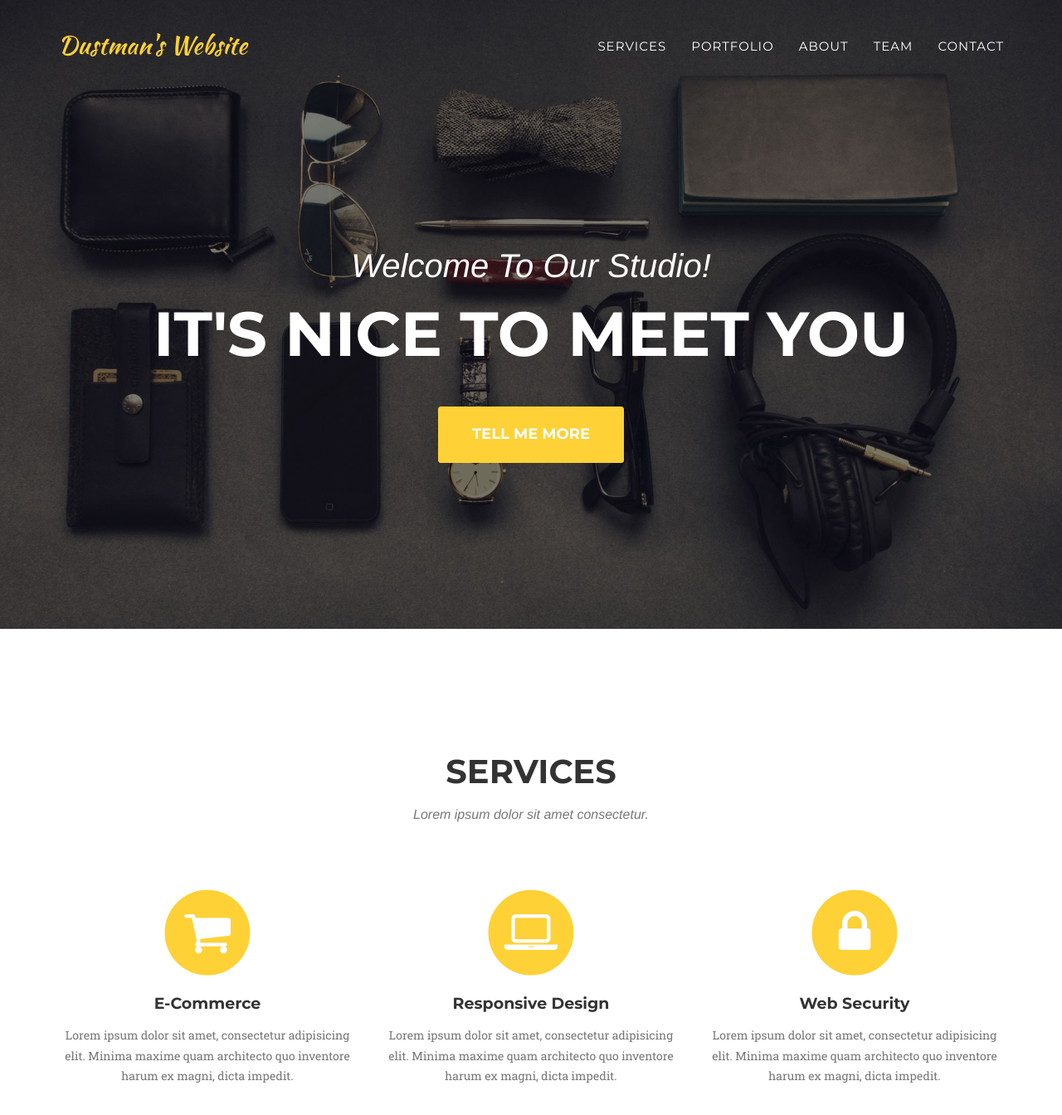
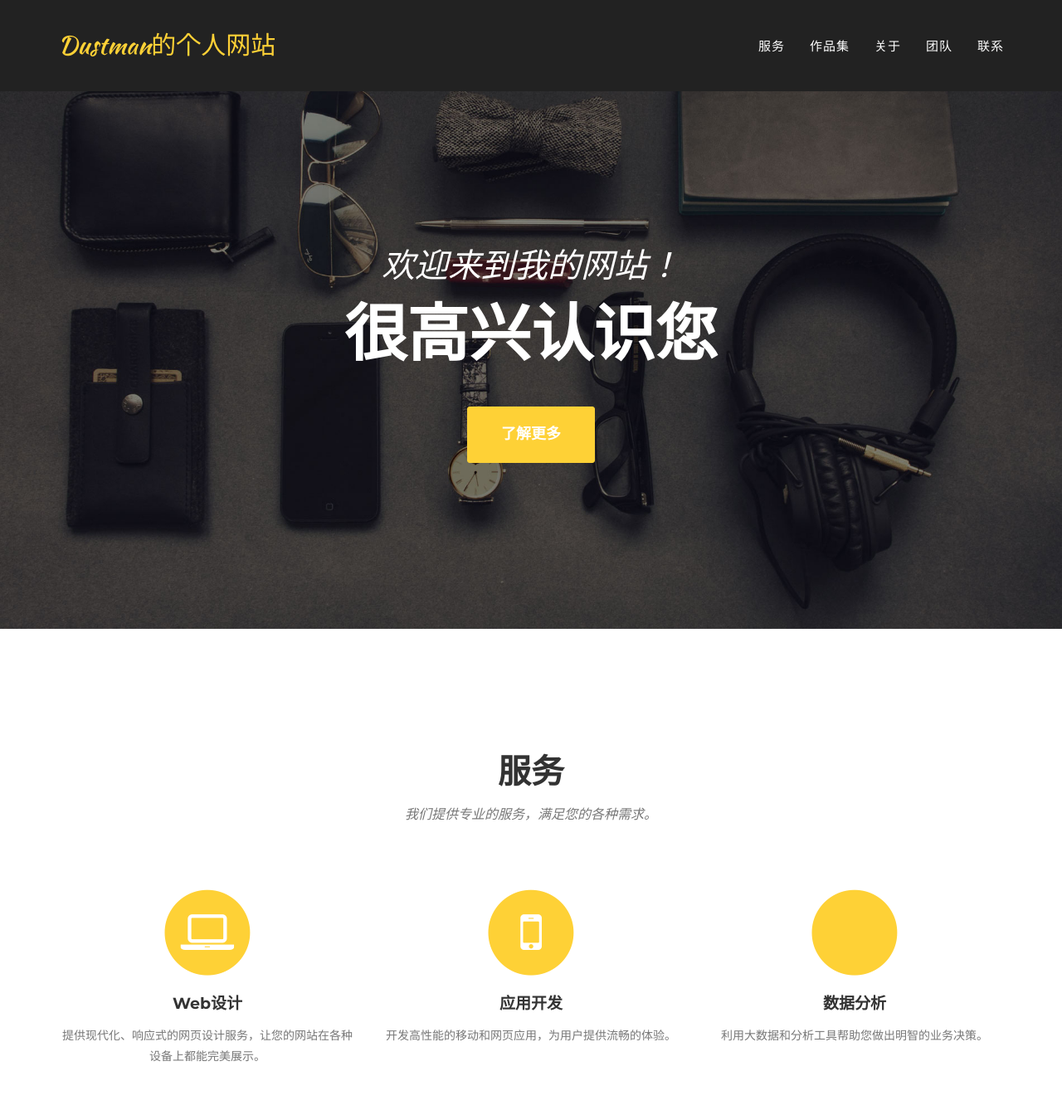
Before and after one commit to dustman2817/dustman.me-website, a Jekyll site: the page built from index.html, in a window 1280 px wide and 1400 px high. Shown: the top 1344 px of the window at 83% size. Built offline with Jekyll 4.4.1, drawn with Linux system fonts in a browser that asks for light colours; some web fonts are replaced; some of the changed text lies outside the part shown.

Commit message:
增加网站中文支持

```diff
--- a/_config.yml
+++ b/_config.yml
@@ -2,15 +2,28 @@ url: https://www.dustman.me
 baseurl: ""
 
 # Site settings
-title: Dustman's Website
+title: "Dustman的个人网站"
+title_en: "Dustman's Website"
 email: your-email@domain.com
-description: "Personal website of Dustman showcasing projects and skills."
+description: "个人网站，展示Dustman的项目和技能。"
+description_en: "Personal website of Dustman showcasing projects and skills."
+lang: "zh-CN"  # 默认语言为中文
+
+# 导航菜单
+nav:
+  home: "首页"
+  services: "服务"
+  portfolio: "作品集"
+  about: "关于"
+  team: "团队"
+  contact: "联系"
 
 # Team names, titles and social links
 people:
-- name: Dustman
+- name: "Dustman"
   pic: 1
-  position: Developer
+  position: "开发者"
+  position_en: "Developer"
   social:
     - title: github
       url: https://github.com/dustman2817
@@ -22,8 +35,37 @@ social:
 
 # Postal address (add as many lines as necessary)
 address:
-  - line: Your Address Line 1
-  - line: Your Address Line 2
+  - line: "您的地址第1行"
+  - line: "您的地址第2行"
+
+# Services section
+services:
+  - title: "Web设计"
+    title_en: "Web Design"
+    desc: "提供现代化、响应式的网页设计服务，让您的网站在各种设备上都能完美展示。"
+    desc_en: "Modern and responsive web design services that look perfect on any device."
+    icon: laptop
+
+  - title: "应用开发"
+    title_en: "App Development"
+    desc: "开发高性能的移动和网页应用，为用户提供流畅的体验。"
+    desc_en: "High-performance mobile and web applications with a seamless user experience."
+    icon: mobile
+
+  - title: "数据分析"
+    title_en: "Data Analytics"
+    desc: "利用大数据和分析工具帮助您做出明智的业务决策。"
+    desc_en: "Make informed business decisions with our big data and analytics tools."
+    icon: chart-area
+
+# Contact section
+contact:
+  title: "联系我们"
+  title_en: "Contact Us"
+  text: "如有任何问题或合作意向，请随时联系我们！"
+  text_en: "Please contact us for any questions or collaboration opportunities."
+  button_text: "发送消息"
+  button_text_en: "Send Message"
 
 # Build settings
 markdown: kramdown
--- a/_includes/head.html
+++ b/_includes/head.html
@@ -5,7 +5,7 @@
     <meta name="viewport" content="width=device-width">
     <meta name="description" content="{{ site.description }}">
     <link rel="canonical" href="{{ page.url | replace:'index.html','' | prepend: site.baseurl | prepend: site.url }}">
-
+    <meta name="language" content="{% if page.lang %}{{ page.lang }}{% else %}{{ site.lang }}{% endif %}">
 
     <!-- Custom CSS & Bootstrap Core CSS - Uses Bootswatch Flatly Theme: http://bootswatch.com/flatly/ -->
     <link rel="stylesheet" href="{{ "/style.css" | prepend: site.baseurl }}">
@@ -17,6 +17,9 @@
     <link href="https://fonts.googleapis.com/css?family=Lato:400,700,400italic,700italic" rel="stylesheet" type="text/css">
     <link href='https://fonts.googleapis.com/css?family=Droid+Serif:400,700,400italic,700italic' rel='stylesheet' type='text/css'>
     <link href='https://fonts.googleapis.com/css?family=Roboto+Slab:400,100,300,700' rel='stylesheet' type='text/css'>
+    <!-- 中文字体支持 -->
+    <link href="https://fonts.googleapis.com/css2?family=Noto+Sans+SC:wght@300;400;500;700&display=swap" rel="stylesheet">
+    <link href="https://fonts.googleapis.com/css2?family=Noto+Serif+SC:wght@400;700&display=swap" rel="stylesheet">
 
     <!-- HTML5 Shim and Respond.js IE8 support of HTML5 elements and media queries -->
     <!-- WARNING: Respond.js doesn't work if you view the page via file:// -->
--- a/_includes/header.html
+++ b/_includes/header.html
@@ -19,19 +19,19 @@
                         <a href="#page-top"></a>
                     </li>
                     <li>
-                        <a class="page-scroll" href="#services">Services</a>
+                        <a class="page-scroll" href="#services">{{ site.nav.services }}</a>
                     </li>
                     <li>
-                        <a class="page-scroll" href="#portfolio">Portfolio</a>
+                        <a class="page-scroll" href="#portfolio">{{ site.nav.portfolio }}</a>
                     </li>
                     <li>
-                        <a class="page-scroll" href="#about">About</a>
+                        <a class="page-scroll" href="#about">{{ site.nav.about }}</a>
                     </li>
                     <li>
-                        <a class="page-scroll" href="#team">Team</a>
+                        <a class="page-scroll" href="#team">{{ site.nav.team }}</a>
                     </li>
                     <li>
-                        <a class="page-scroll" href="#contact">Contact</a>
+                        <a class="page-scroll" href="#contact">{{ site.nav.contact }}</a>
                     </li>
                 </ul>
             </div>
@@ -44,9 +44,9 @@
     <header>
         <div class="container">
             <div class="intro-text">
-                <div class="intro-lead-in">Welcome To Our Studio!</div>
-                <div class="intro-heading">It's Nice To Meet You</div>
-                <a href="#services" class="page-scroll btn btn-xl">Tell Me More</a>
+                <div class="intro-lead-in">欢迎来到我的网站！</div>
+                <div class="intro-heading">很高兴认识您</div>
+                <a href="#services" class="page-scroll btn btn-xl">了解更多</a>
             </div>
         </div>
     </header>
--- a/_includes/services.html
+++ b/_includes/services.html
@@ -3,35 +3,21 @@
         <div class="container">
             <div class="row">
                 <div class="col-lg-12 text-center">
-                    <h2 class="section-heading">Services</h2>
-                    <h3 class="section-subheading text-muted">Lorem ipsum dolor sit amet consectetur.</h3>
+                    <h2 class="section-heading">{{ site.nav.services }}</h2>
+                    <h3 class="section-subheading text-muted">我们提供专业的服务，满足您的各种需求。</h3>
                 </div>
             </div>
             <div class="row text-center">
+                {% for service in site.services %}
                 <div class="col-md-4">
                     <span class="fa-stack fa-4x">
                         <i class="fa fa-circle fa-stack-2x text-primary"></i>
-                        <i class="fa fa-shopping-cart fa-stack-1x fa-inverse"></i>
+                        <i class="fa fa-{{ service.icon }} fa-stack-1x fa-inverse"></i>
                     </span>
-                    <h4 class="service-heading">E-Commerce</h4>
-                    <p class="text-muted">Lorem ipsum dolor sit amet, consectetur adipisicing elit. Minima maxime quam architecto quo inventore harum ex magni, dicta impedit.</p>
+                    <h4 class="service-heading">{{ service.title }}</h4>
+                    <p class="text-muted">{{ service.desc }}</p>
                 </div>
-                <div class="col-md-4">
-                    <span class="fa-stack fa-4x">
-                        <i class="fa fa-circle fa-stack-2x text-primary"></i>
-                        <i class="fa fa-laptop fa-stack-1x fa-inverse"></i>
-                    </span>
-                    <h4 class="service-heading">Responsive Design</h4>
-                    <p class="text-muted">Lorem ipsum dolor sit amet, consectetur adipisicing elit. Minima maxime quam architecto quo inventore harum ex magni, dicta impedit.</p>
-                </div>
-                <div class="col-md-4">
-                    <span class="fa-stack fa-4x">
-                        <i class="fa fa-circle fa-stack-2x text-primary"></i>
-                        <i class="fa fa-lock fa-stack-1x fa-inverse"></i>
-                    </span>
-                    <h4 class="service-heading">Web Security</h4>
-                    <p class="text-muted">Lorem ipsum dolor sit amet, consectetur adipisicing elit. Minima maxime quam architecto quo inventore harum ex magni, dicta impedit.</p>
-                </div>
+                {% endfor %}
             </div>
         </div>
     </section>
--- a/style.css
+++ b/style.css
@@ -1,3 +1,49 @@
 ---
 layout: style
 ---
+
+@import url(https://fonts.googleapis.com/css?family=Droid+Serif:400,700,400italic,700italic);
+@import url(https://fonts.googleapis.com/css?family=Roboto+Slab:400,100,300,700);
+@import url(https://fonts.googleapis.com/css?family=Lato:400,700,400italic,700italic);
+
+/* 添加中文字体 */
+body {
+  font-family: 'Lato', 'Noto Sans SC', "Microsoft YaHei", "微软雅黑", "SimHei", "黑体", sans-serif;
+  overflow-x: hidden;
+}
+
+.navbar-default {
+  background-color: #222;
+  border-color: transparent;
+}
+
+h1, h2, h3, h4, h5, h6 {
+  font-family: "Montserrat", "Noto Sans SC", "Microsoft YaHei", "微软雅黑", sans-serif;
+  font-weight: 700;
+}
+
+.intro-lead-in {
+  font-family: "Droid Serif", "Noto Serif SC", "SimSun", "宋体", serif;
+}
+
+.intro-heading {
+  font-family: "Montserrat", "Noto Sans SC", "Microsoft YaHei", "微软雅黑", sans-serif;
+  font-weight: 700;
+}
+
+section h2.section-heading {
+  font-family: "Montserrat", "Noto Sans SC", "Microsoft YaHei", "微软雅黑", sans-serif;
+}
+
+section h3.section-subheading {
+  font-family: "Droid Serif", "Noto Serif SC", "SimSun", "宋体", serif;
+}
+
+/* 不影响原有字体的情况下为中文元素提供更好的显示 */
+.lang-zh {
+  font-family: "Noto Sans SC", "Microsoft YaHei", "微软雅黑", sans-serif;
+}
+
+.lang-zh-serif {
+  font-family: "Noto Serif SC", "SimSun", "宋体", serif;
+}
```
